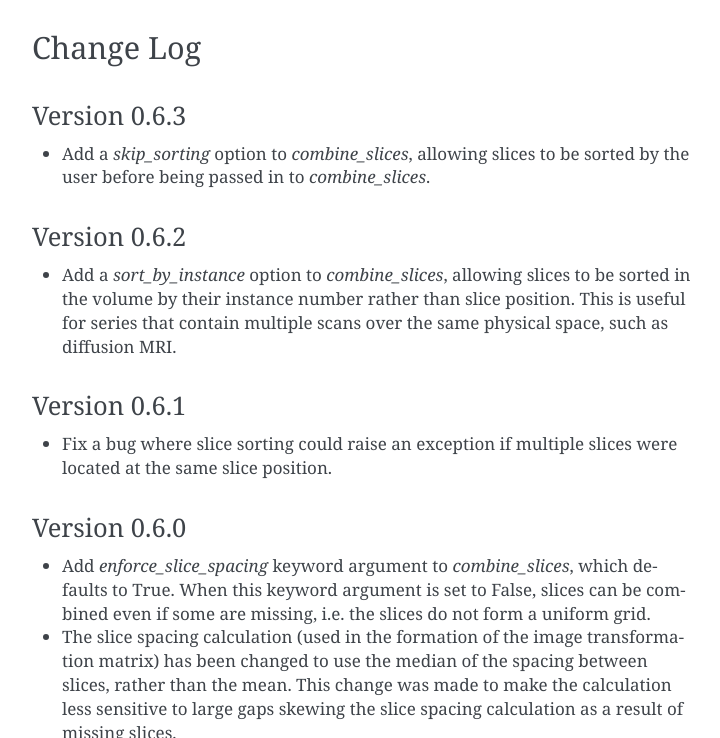
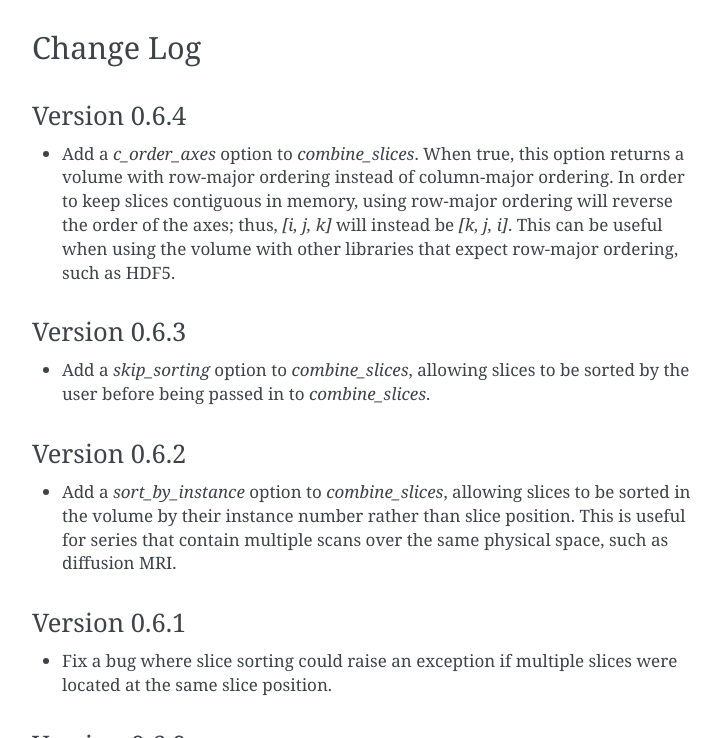
Before and after one commit to innolitics/dicom-numpy, a Sphinx documentation site: the page built from docs/source/index.rst, in a window 1280 px wide and 900 px high, scrolled down 1307 px, cut to the strip 162-900 px from the top of the window. Shown: the whole strip, without its empty margins (388-1108 px from the left). Built offline with Sphinx 7.4.7, drawn with Linux system fonts in a browser that asks for light colours.

Commit message:
Add release notes for 0.6.4

```diff
--- a/dicom_numpy/version.py
+++ b/dicom_numpy/version.py
@@ -1 +1 @@
-__version__ = '0.6.3'
+__version__ = '0.6.4'
--- a/docs/source/index.rst
+++ b/docs/source/index.rst
@@ -70,6 +70,15 @@ Details
 
 Change Log
 ==========
+
+Version 0.6.4
+-------------
+- Add a `c_order_axes` option to `combine_slices`. When true, this option returns
+  a volume with row-major ordering instead of column-major ordering. In order to
+  keep slices contiguous in memory, using row-major ordering will reverse the order
+  of the axes; thus, `[i, j, k]` will instead be `[k, j, i]`. This can be useful
+  when using the volume with other libraries that expect row-major ordering, such
+  as HDF5.
 
 Version 0.6.3
 -------------
```
